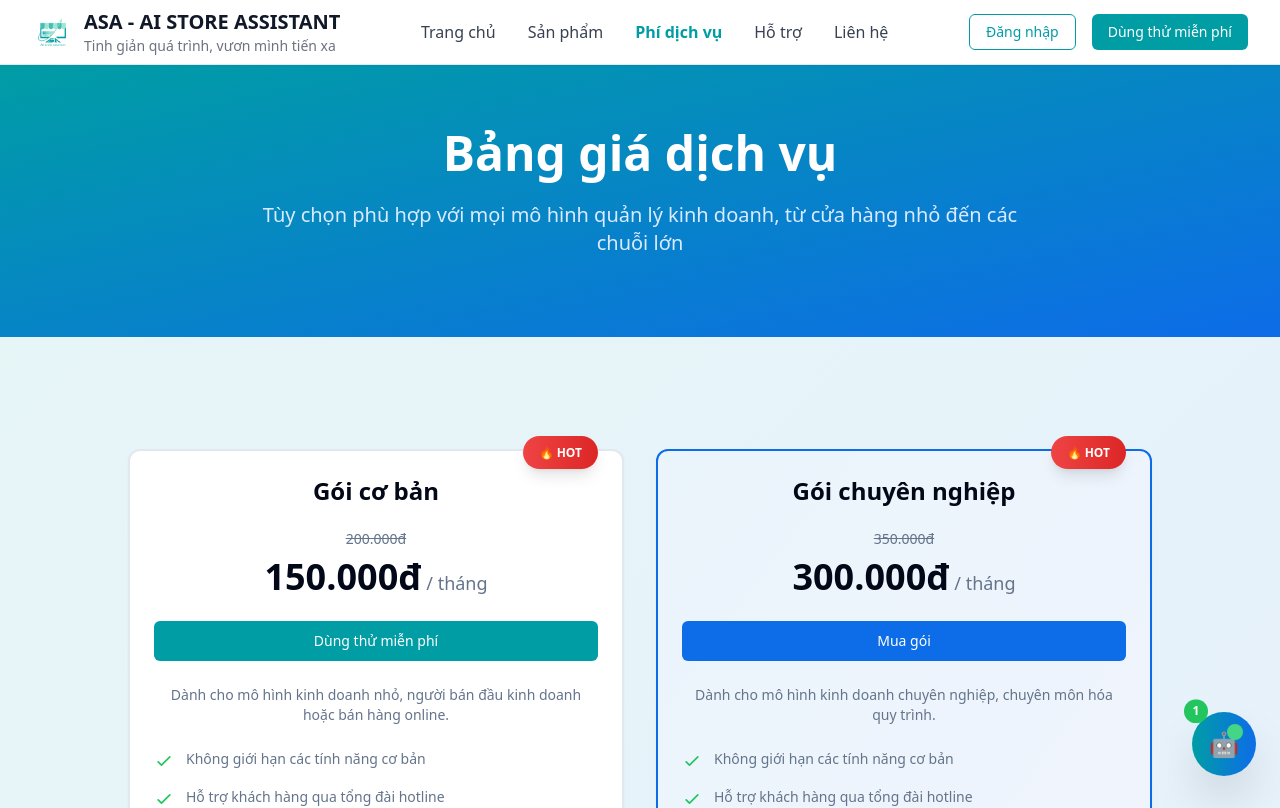
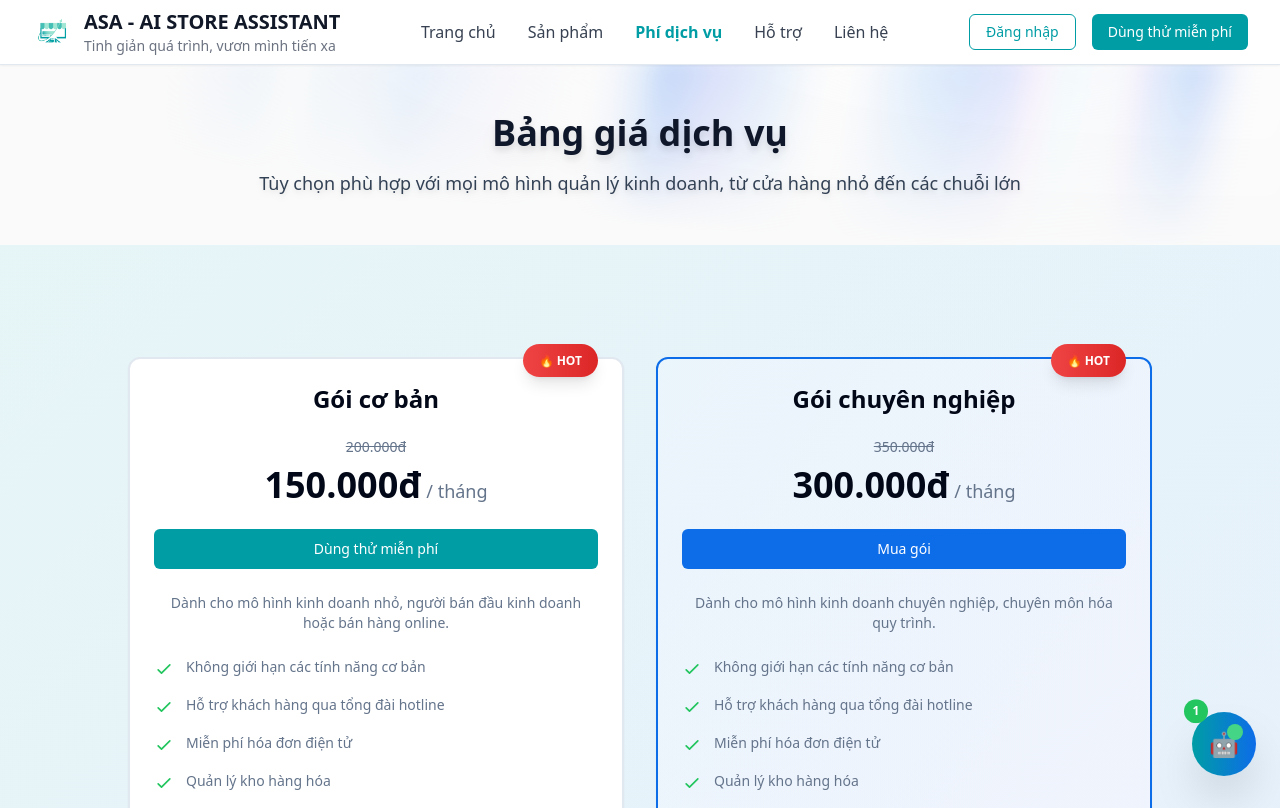
Before and after one commit to K-Lan-Chau-A/ASA-FE, a React (Vite) app: page /pricing in a window 1280 px wide. Shown: the top 808 px of the page. Built offline with nearby package versions, Linux system fonts and the light colour scheme.

Commit message:
update UI

```diff
--- a/index.html
+++ b/index.html
@@ -2,7 +2,7 @@
 <html lang="en">
   <head>
     <meta charset="UTF-8" />
-    <link rel="icon" type="image/svg+xml" href="/src/assets/asianUnicorn.png" />
+    <link rel="icon" type="image/svg+xml" href="/public/logoASA.png" />
     <meta name="viewport" content="width=device-width, initial-scale=1.0" />
     <title>ASA</title>
   </head>
--- /dev/null
+++ b/src/components/ui/aurora-background.jsx
@@ -0,0 +1,54 @@
+"use client";;
+import { cn } from "@/lib/utils";
+import React from "react";
+
+export const AuroraBackground = ({
+  className,
+  children,
+  showRadialGradient = true,
+  ...props
+}) => {
+  return (
+    <main>
+      <div
+        className={cn(
+          "transition-bg relative flex min-h-fix flex-col items-center justify-center bg-zinc-50 text-slate-950 dark:bg-zinc-900",
+          className
+        )}
+        {...props}>
+        <div
+          className="absolute inset-0 overflow-hidden"
+          style={
+            {
+              "--aurora":
+                "repeating-linear-gradient(100deg,#3b82f6_10%,#a5b4fc_15%,#93c5fd_20%,#ddd6fe_25%,#60a5fa_30%)",
+
+              "--dark-gradient":
+                "repeating-linear-gradient(100deg,#000_0%,#000_7%,transparent_10%,transparent_12%,#000_16%)",
+
+              "--white-gradient":
+                "repeating-linear-gradient(100deg,#fff_0%,#fff_7%,transparent_10%,transparent_12%,#fff_16%)",
+
+              "--blue-300": "#93c5fd",
+              "--blue-400": "#60a5fa",
+              "--blue-500": "#3b82f6",
+              "--indigo-300": "#a5b4fc",
+              "--violet-200": "#ddd6fe",
+              "--black": "#000",
+              "--white": "#fff",
+              "--transparent": "transparent"
+            }
+          }>
+          <div
+            //   I'm sorry but this is what peak developer performance looks like // trigger warning
+            className={cn(
+              `after:animate-aurora pointer-events-none absolute -inset-[10px] [background-image:var(--white-gradient),var(--aurora)] [background-size:300%,_200%] [background-position:50%_50%,50%_50%] opacity-50 blur-[10px] invert filter will-change-transform [--aurora:repeating-linear-gradient(100deg,var(--blue-500)_10%,var(--indigo-300)_15%,var(--blue-300)_20%,var(--violet-200)_25%,var(--blue-400)_30%)] [--dark-gradient:repeating-linear-gradient(100deg,var(--black)_0%,var(--black)_7%,var(--transparent)_10%,var(--transparent)_12%,var(--black)_16%)] [--white-gradient:repeating-linear-gradient(100deg,var(--white)_0%,var(--white)_7%,var(--transparent)_10%,var(--transparent)_12%,var(--white)_16%)] after:absolute after:inset-0 after:[background-image:var(--white-gradient),var(--aurora)] after:[background-size:200%,_100%] after:[background-attachment:fixed] after:mix-blend-difference after:content-[""] dark:[background-image:var(--dark-gradient),var(--aurora)] dark:invert-0 after:dark:[background-image:var(--dark-gradient),var(--aurora)]`,
+              showRadialGradient &&
+                `[mask-image:radial-gradient(ellipse_at_100%_0%,black_10%,var(--transparent)_70%)]`
+            )}></div>
+        </div>
+        {children}
+      </div>
+    </main>
+  );
+};
--- /dev/null
+++ b/src/components/ui/background-gradient.jsx
@@ -0,0 +1,64 @@
+import { cn } from "@/lib/utils";
+import React from "react";
+import { motion } from "motion/react";
+
+export const BackgroundGradient = ({
+  children,
+  className,
+  containerClassName,
+  animate = true
+}) => {
+  const variants = {
+    initial: {
+      backgroundPosition: "0 50%",
+    },
+    animate: {
+      backgroundPosition: ["0, 50%", "100% 50%", "0 50%"],
+    },
+  };
+  return (
+    <div className={cn("relative p-[4px] group", containerClassName)}>
+      <motion.div
+        variants={animate ? variants : undefined}
+        initial={animate ? "initial" : undefined}
+        animate={animate ? "animate" : undefined}
+        transition={
+          animate
+            ? {
+                duration: 5,
+                repeat: Infinity,
+                repeatType: "reverse",
+              }
+            : undefined
+        }
+        style={{
+          backgroundSize: animate ? "400% 400%" : undefined,
+        }}
+        className={cn(
+          "absolute inset-0 rounded-3xl z-[1] opacity-60 group-hover:opacity-100 blur-xl  transition duration-500 will-change-transform",
+          " bg-[radial-gradient(circle_farthest-side_at_0_100%,#00ccb1,transparent),radial-gradient(circle_farthest-side_at_100%_0,#7b61ff,transparent),radial-gradient(circle_farthest-side_at_100%_100%,#ffc414,transparent),radial-gradient(circle_farthest-side_at_0_0,#1ca0fb,#141316)]"
+        )} />
+      <motion.div
+        variants={animate ? variants : undefined}
+        initial={animate ? "initial" : undefined}
+        animate={animate ? "animate" : undefined}
+        transition={
+          animate
+            ? {
+                duration: 5,
+                repeat: Infinity,
+                repeatType: "reverse",
+              }
+            : undefined
+        }
+        style={{
+          backgroundSize: animate ? "400% 400%" : undefined,
+        }}
+        className={cn(
+          "absolute inset-0 rounded-3xl z-[1] will-change-transform",
+          "bg-[radial-gradient(circle_farthest-side_at_0_100%,#00ccb1,transparent),radial-gradient(circle_farthest-side_at_100%_0,#7b61ff,transparent),radial-gradient(circle_farthest-side_at_100%_100%,#ffc414,transparent),radial-gradient(circle_farthest-side_at_0_0,#1ca0fb,#141316)]"
+        )} />
+      <div className={cn("relative z-10", className)}>{children}</div>
+    </div>
+  );
+};
--- a/src/pages/ContactPage.jsx
+++ b/src/pages/ContactPage.jsx
@@ -2,6 +2,7 @@ import { useState } from 'react'
 import { Card, CardContent, CardHeader, CardTitle } from '@/components/ui/card'
 import { Button } from '@/components/ui/button'
 import GoogleMap from '../components/GoogleMap'
+import { AuroraBackground } from '@/components/ui/aurora-background'
 
 const ContactPage = () => {
   const [formData, setFormData] = useState({
@@ -67,16 +68,16 @@ const ContactPage = () => {
   return (
     <div className="min-h-screen bg-gradient-to-br from-[#009DA5]/5 to-[#0D6CE8]/5">
       {/* Header */}
-      <section className="pt-16 py-20 bg-gradient-to-br from-[#009DA5] to-[#0D6CE8] text-white">
+      <AuroraBackground className="pt-16 py-12 text-slate-900">
         <div className="max-w-7xl mx-auto px-4 sm:px-6 lg:px-8 text-center">
-          <h1 className="text-5xl font-bold text-white mb-6">
+          <h1 className="text-4xl font-bold text-slate-900 mb-4 drop-shadow-lg">
             Liên hệ với chúng tôi
           </h1>
-          <p className="text-xl text-blue-100 max-w-3xl mx-auto">
+          <p className="text-lg text-slate-700 max-w-3xl mx-auto drop-shadow-md">
             Chúng tôi luôn sẵn sàng lắng nghe và hỗ trợ bạn. Hãy liên hệ để được tư vấn miễn phí!
           </p>
         </div>
-      </section>
+      </AuroraBackground>
 
       <div className="max-w-7xl mx-auto px-4 sm:px-6 lg:px-8 py-12 sm:py-16 lg:py-20">
         <div className="grid grid-cols-1 lg:grid-cols-2 gap-8 lg:gap-16">
--- a/src/pages/PricingPage.jsx
+++ b/src/pages/PricingPage.jsx
@@ -1,19 +1,20 @@
 import PricingSection from '../components/PricingSection'
+import { AuroraBackground } from '@/components/ui/aurora-background'
 
 const PricingPage = () => {
   return (
     <div className="min-h-screen bg-gradient-to-br from-[#009DA5]/5 to-[#0D6CE8]/5">
       {/* Header */}
-      <section className="pt-16 py-20 bg-gradient-to-br from-[#009DA5] to-[#0D6CE8] text-white">
+      <AuroraBackground className="pt-16 py-12 text-slate-900">
         <div className="max-w-7xl mx-auto px-4 sm:px-6 lg:px-8 text-center">
-          <h1 className="text-5xl font-bold text-white mb-6">
+          <h1 className="text-4xl font-bold text-slate-900 mb-4 drop-shadow-lg">
             Bảng giá dịch vụ
           </h1>
-          <p className="text-xl text-blue-100 max-w-3xl mx-auto">
+          <p className="text-lg text-slate-700 max-w-3xl mx-auto drop-shadow-md">
             Tùy chọn phù hợp với mọi mô hình quản lý kinh doanh, từ cửa hàng nhỏ đến các chuỗi lớn
           </p>
         </div>
-      </section>
+      </AuroraBackground>
 
       <PricingSection />
     </div>
--- a/src/pages/ProductsPage.jsx
+++ b/src/pages/ProductsPage.jsx
@@ -1,6 +1,7 @@
 import { useState, useEffect } from 'react'
 import { Card, CardContent, CardHeader, CardTitle } from '@/components/ui/card'
 import { Button } from '@/components/ui/button'
+import { AuroraBackground } from '@/components/ui/aurora-background'
 
 const ProductsPage = () => {
   const [activeTab, setActiveTab] = useState('web')
@@ -92,16 +93,16 @@ const ProductsPage = () => {
   return (
     <div className="min-h-screen bg-gradient-to-br from-[#009DA5]/5 to-[#0D6CE8]/5">
       {/* Header */}
-      <section className="pt-16 py-20 bg-gradient-to-br from-[#009DA5] to-[#0D6CE8] text-white">
+      <AuroraBackground className="pt-16 py-12 text-slate-900">
         <div className="max-w-7xl mx-auto px-4 sm:px-6 lg:px-8 text-center">
-          <h1 className="text-5xl font-bold text-white mb-6">
+          <h1 className="text-4xl font-bold text-slate-900 mb-4 drop-shadow-lg">
             Sản phẩm của chúng tôi
           </h1>
-          <p className="text-xl text-blue-100 max-w-3xl mx-auto">
+          <p className="text-lg text-slate-700 max-w-3xl mx-auto drop-shadow-md">
             Hệ sinh thái hoàn chỉnh cho mọi nhu cầu quản lý bán hàng: từ Web, Desktop đến Mobile App
           </p>
         </div>
-      </section>
+      </AuroraBackground>
 
       {/* Product Tabs */}
       <section className="py-20">
--- a/src/pages/SupportPage.jsx
+++ b/src/pages/SupportPage.jsx
@@ -1,4 +1,5 @@
 import { Card, CardContent, CardHeader, CardTitle } from '@/components/ui/card'
+import { AuroraBackground } from '@/components/ui/aurora-background'
 
 const SupportPage = () => {
 
@@ -88,16 +89,16 @@ const SupportPage = () => {
   return (
     <div className="min-h-screen bg-gradient-to-br from-[#009DA5]/5 to-[#0D6CE8]/5">
       {/* Header */}
-      <section className="pt-16 py-20 bg-gradient-to-br from-[#009DA5] to-[#0D6CE8] text-white">
+      <AuroraBackground className="pt-16 py-12 text-slate-900">
         <div className="max-w-7xl mx-auto px-4 sm:px-6 lg:px-8 text-center">
-          <h1 className="text-5xl font-bold text-white mb-6">
+          <h1 className="text-4xl font-bold text-slate-900 mb-4 drop-shadow-lg">
             Trung tâm hỗ trợ
           </h1>
-          <p className="text-xl text-blue-100 max-w-3xl mx-auto">
+          <p className="text-lg text-slate-700 max-w-3xl mx-auto drop-shadow-md">
             Chúng tôi luôn sẵn sàng hỗ trợ bạn 24/7 với đội ngũ chuyên viên tận tình và AI Assistant thông minh
           </p>
         </div>
-      </section>
+      </AuroraBackground>
 
       <div className="max-w-7xl mx-auto px-4 sm:px-6 lg:px-8 py-12 sm:py-16 lg:py-20">
         <div className="grid grid-cols-1 lg:grid-cols-4 gap-6 lg:gap-8">
```
Also changed, not shown: src/components/FeaturesSection.jsx (+27 -24 lines), public/logoASA.png.
